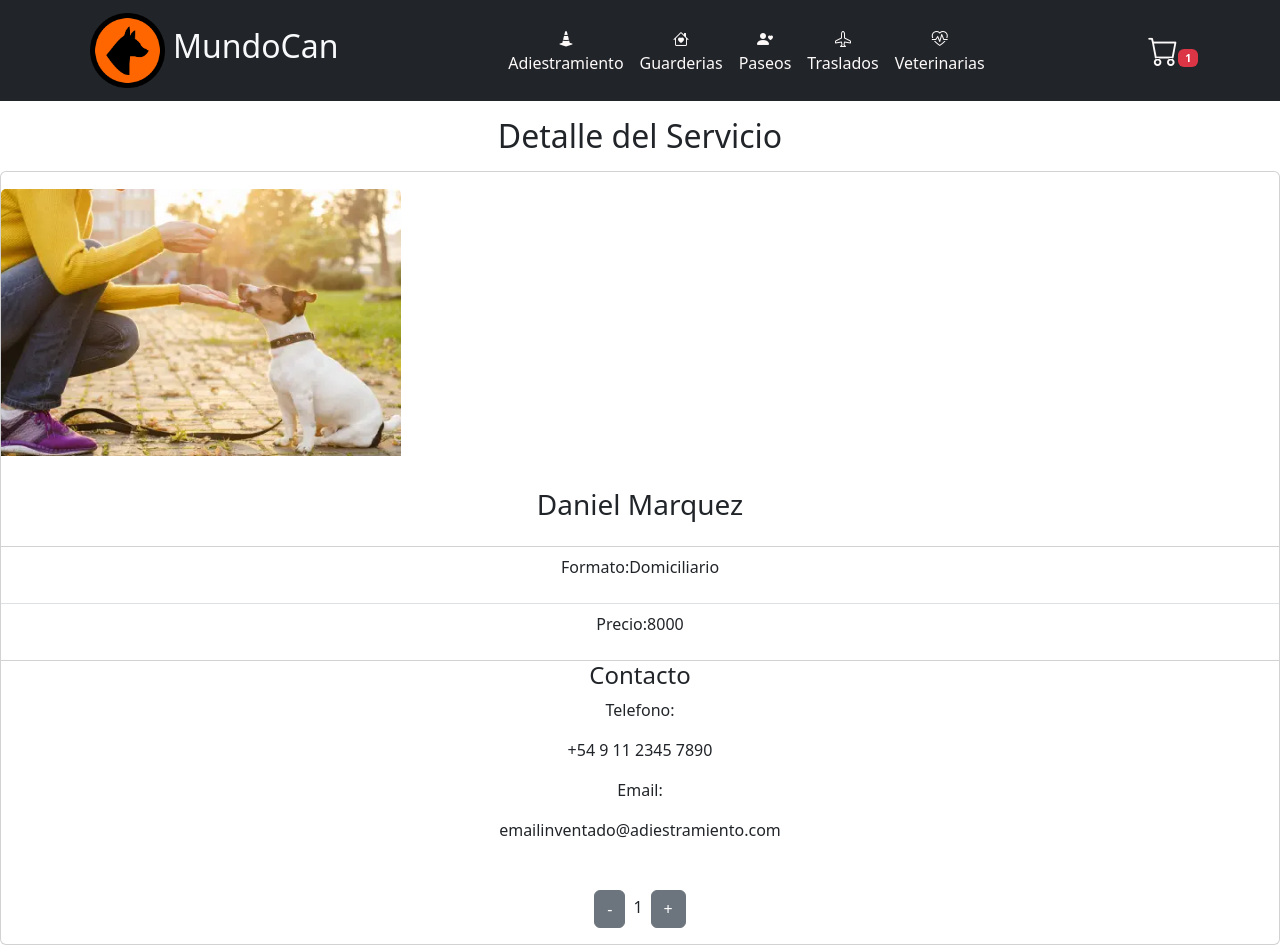
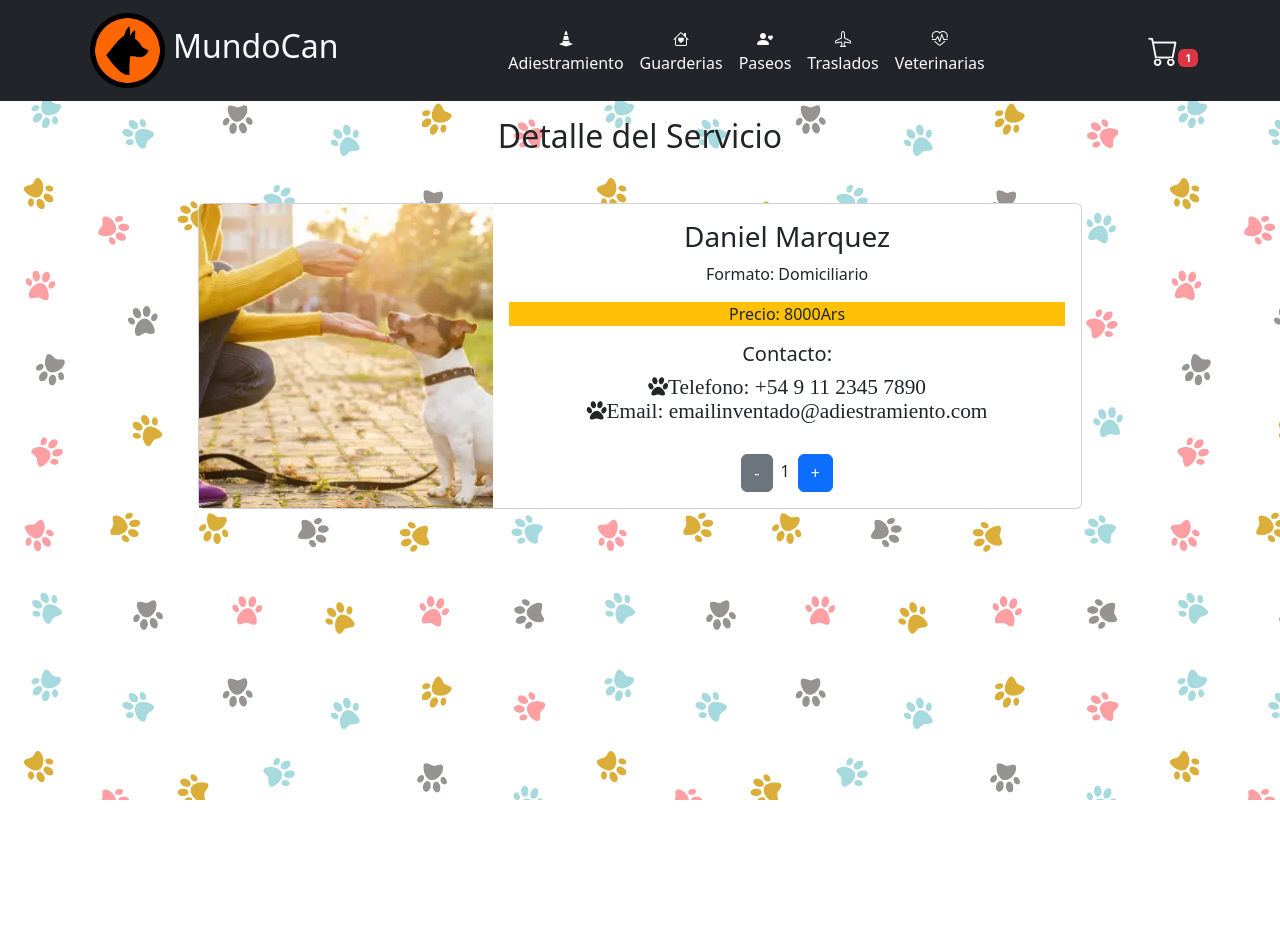
Before and after one commit to VillarrealD92/Preentrega2-Villarreal-ReactJS, a React (Create React App) app: page /servicio/1.1 in a window 1280 px wide. After the commit the page ends 800 px from the top, so only its background shows below. Built offline with nearby package versions, Linux system fonts and the light colour scheme.

Commit message:
modificacion detail

```diff
--- a/package.json
+++ b/package.json
@@ -9,6 +9,7 @@
     "@testing-library/user-event": "^13.5.0",
     "bootstrap": "^5.3.1",
     "bootstrap-icons": "^1.10.5",
+    "font-awesome": "^4.7.0",
     "react": "^18.2.0",
     "react-dom": "^18.2.0",
     "react-router-dom": "^6.15.0",
--- a/src/App.css
+++ b/src/App.css
@@ -1,3 +1,9 @@
+/* BODY */
+body{
+  background-image: url(./assets/bgmain.jpg);
+  background-size:contain;
+  background-repeat: repeat;
+}
 
 /* LOGO */
 .logoprincipal{
@@ -47,12 +53,16 @@
 }
 
 /* DETAIL */
+.custom-card{
+  max-width: 100%;
+}
 
 .tel .mail{
   font-weight: italic;
 }
 
 .fotodetail{
-  width: 400px;
-  height: 300px;
+  object-fit: cover;
+  width:100%;
+  height:100%;
 }
--- a/src/components/ItemCount.jsx
+++ b/src/components/ItemCount.jsx
@@ -20,7 +20,7 @@ function ItemCount() {
         <div className="mt-3">
             <button onClick={decrementCantidad} className="btn btn-secondary">-</button>
             <span className="mx-2">{cantidad}</span>
-            <button onClick={incrementCantidad} className="btn btn-secondary">+</button>
+            <button onClick={incrementCantidad} className="btn btn-primary">+</button>
         </div>
     );
 }
--- a/src/components/ItemDetail.jsx
+++ b/src/components/ItemDetail.jsx
@@ -1,52 +1,48 @@
 import '../App.css';
 import ItemCount from './ItemCount';
 import 'bootstrap/dist/css/bootstrap.min.css';
+import 'font-awesome/css/font-awesome.min.css';
 
 function ItemDetail({ servicio }) {
 
     return (
-        <div className="card">
-            <div className="image-container fotodetail d-flex align-items-center justify-content-center">
-                <img
-                    src={`${process.env.PUBLIC_URL}${servicio.imagen}`}
-                    className="card-img-top"
-                    alt={`foto_${servicio.nombre}`}
-                />
+        <div className="d-flex justify-content-center adjust-item-center my-5">
+            <div className="card mb-3 custom-card">
+                <div className="row g-0">
+                    <div className="col-md-4 ">
+                        <img src={`${process.env.PUBLIC_URL}${servicio.imagen}`} className="card-img-top fotodetail" alt={`foto_${servicio.nombre}`} />
                     </div>
-            <div className="card-body text-center">
-                <h3 className="card-title">{servicio.nombre}</h3>
-            </div>
-            <ul className="list-group list-group-flush">
-                <li className="list-group-item d-flex justify-content-center">
+                    <div className="col-md-8">
+                        <div className="card-body">
+                            <h3 className="card-title text-center">{servicio.nombre}</h3>
+                            <div className="text-center align-content-center">
                                 <div>
-                        <p>Formato:</p>
+                                    <p className="format">Formato: {servicio.formato}</p>
+                                    <p className="price bg-warning">Precio: {servicio.precio}Ars</p>
                                 </div>
                                 <div>
-                        <p className="format">{servicio.formato}</p>
-                    </div>
+                                    <h5>Contacto:</h5>
+                                    <ul className="list-unstyled">
+                                        <li>
+                                            <i className="fa fa-paw fa-lg">
+                                                Telefono: {servicio.telefono}
+                                            </i>
                                         </li>
-                <li className="list-group-item d-flex justify-content-center">
-                    <div>
-                        <p>Precio:</p>
-                    </div>
-                    <div>
-                        <p className="price">{servicio.precio}</p>
-                    </div>
+                                        <li>
+                                            <i className="fa fa-paw fa-lg">
+                                                Email: {servicio.email}
+                                            </i>
                                         </li>
                                     </ul>
-            <div className='contacto text-center'>
-                <h4 className='font-weight-bold'>Contacto</h4>
-                <div className='tel'>
-                    <p>Telefono:</p>
-                    <p>{servicio.telefono}</p>
-                </div>
-                <div className='mail'>
-                    <p>Email:</p>
-                    <p>{servicio.email}</p>
                                 </div>
                             </div>
-            <div className="card-body text-center justify-content-center">
+                            <div className="text-center">
                               <ItemCount />
+                            </div>
+
+                        </div>
+                    </div>
+                </div>
             </div>
         </div>
     );
```
Also changed, not shown: src/assets/bgmain.jpg (added), 1 other file (tests, documents, lock files or other folders). Lines whose indentation alone changed are shown as unchanged.
